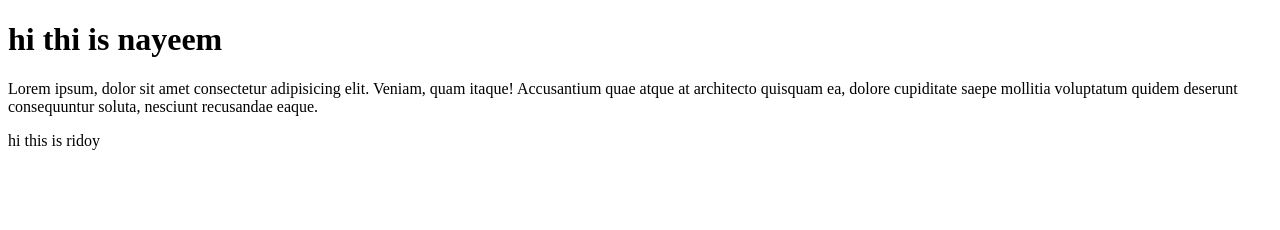
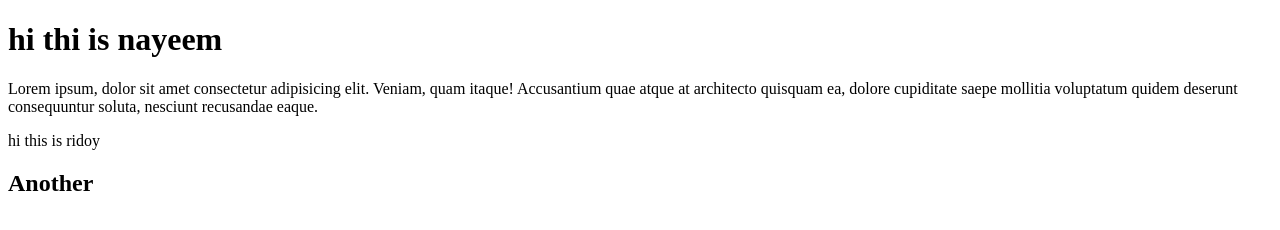
Before and after one commit to nhn1998/test-kortesi, a plain HTML site: page index.html in a window 1280 px wide. Drawn offline with Linux system fonts and the light colour scheme.

Commit message:
commit done

```diff
--- a/index.html
+++ b/index.html
@@ -9,5 +9,8 @@
     <h1>hi thi is nayeem</h1>
     <p>Lorem ipsum, dolor sit amet consectetur adipisicing elit. Veniam, quam itaque! Accusantium quae atque at architecto quisquam ea, dolore cupiditate saepe mollitia voluptatum quidem deserunt consequuntur soluta, nesciunt recusandae eaque.</p>
     <p>hi this is ridoy</p>
+    <section>
+        <h1>Another</h1>
+    </section>
 </body>
 </html>
```
